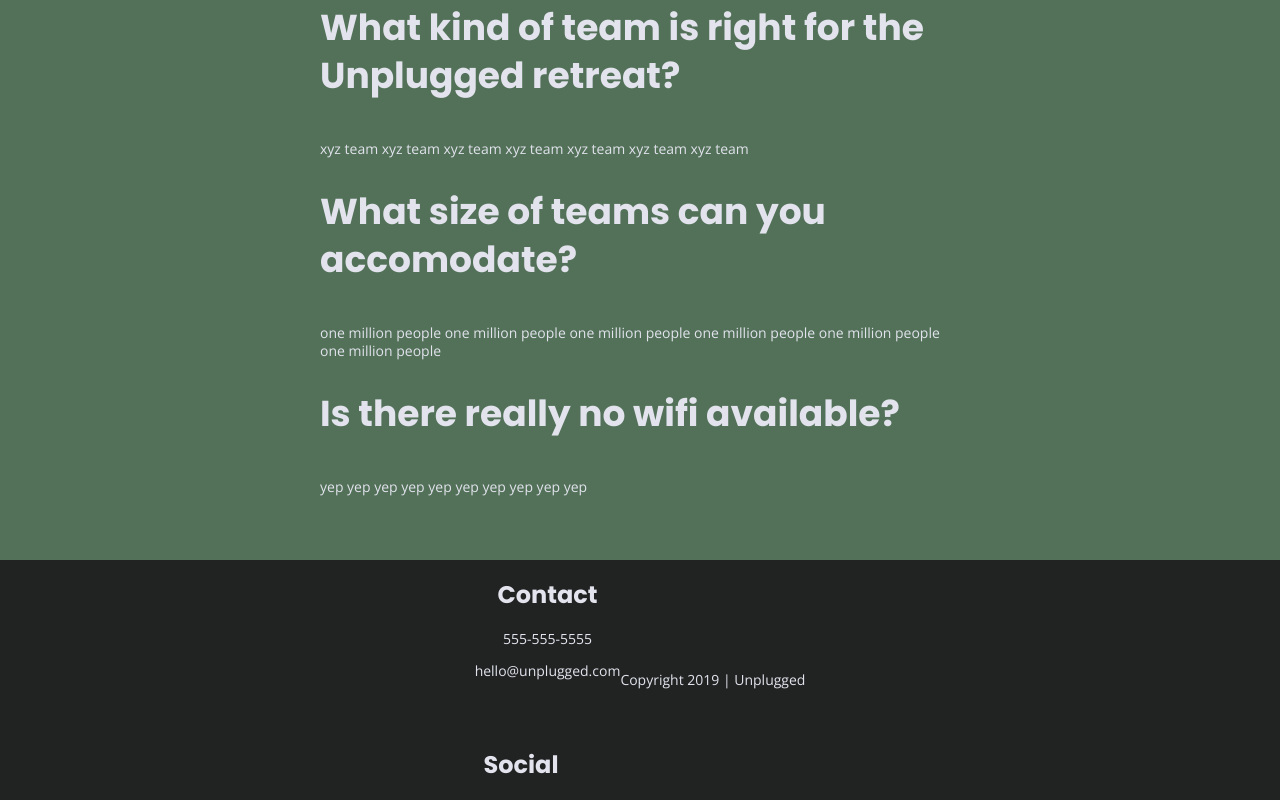
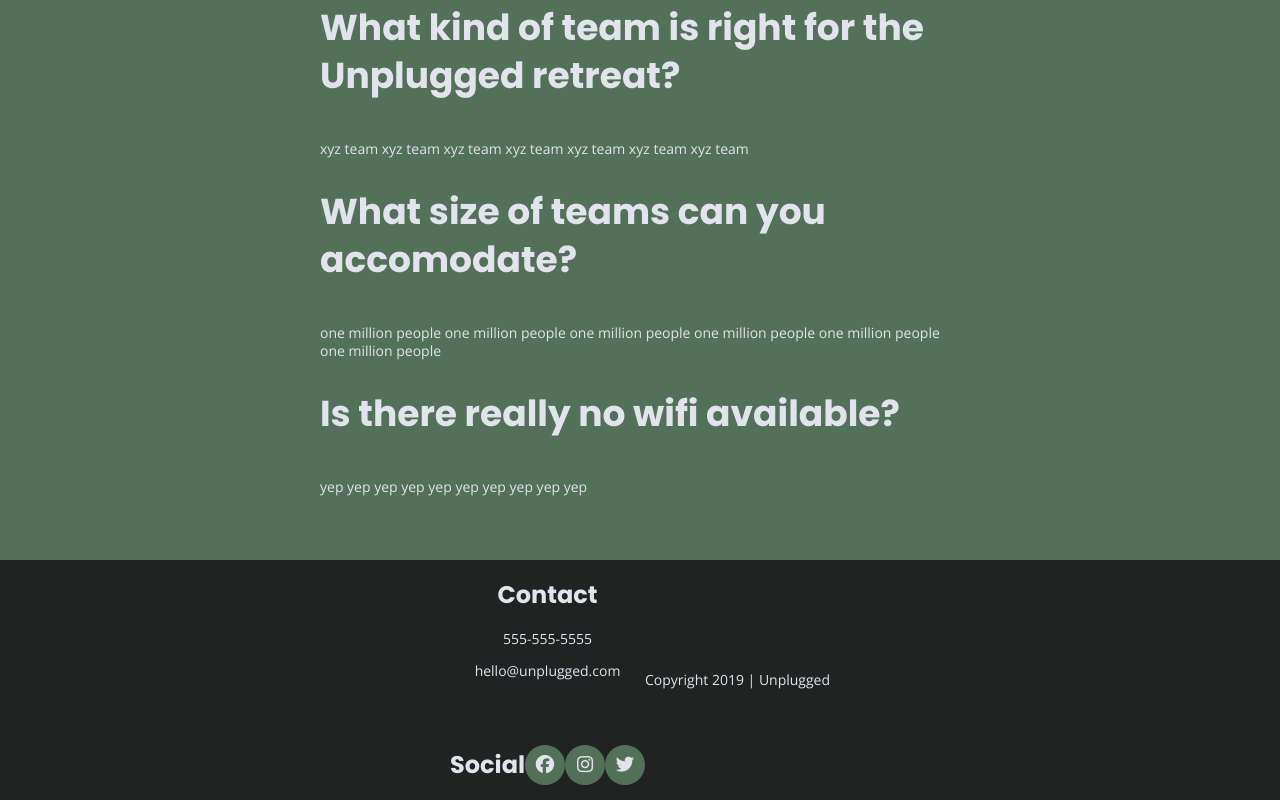
Before and after one commit to caitlintroutt/responsive-website, a website: page faq/index.html in a window 1280 px wide. Shown: the part 569-1369 px from the top of the page. Drawn offline with nearby package versions, Linux system fonts and the light colour scheme.

Commit message:
Added social icons

```diff
--- a/css/main.css
+++ b/css/main.css
@@ -402,21 +402,24 @@ textarea {
      margin-bottom: 50px;
    }
 
-   footer .social {
-
-   }
-
    footer .social-icons {
      display: flex;
      justify-content: space-around;
      align-items: center;
    }
 
-   footer .social p {
+   footer .social-icons p {
+     background-color: #527158;
+     border-radius: 50%;
+     width: 40px;
+     height: 40px;
      display: flex;
      justify-content: center;
      align-items: center;
-     margin: 0;
+   }
+
+   footer .social-icons p i {
+     font-size: 1.3125em;
    }
 
    footer .copyright {
--- a/faq/index.html
+++ b/faq/index.html
@@ -16,6 +16,7 @@
   <link rel="apple-touch-icon" href="../icon.png">
   <!-- Place favicon.ico in the root directory -->
 
+  <script src="https://kit.fontawesome.com/b89adebe39.js" crossorigin="anonymous"></script>
   <link rel="stylesheet" href="../css/normalize.css">
   <link rel="stylesheet" href="../css/main.css">
 
@@ -24,7 +25,6 @@
   /* Google FOnts */
   <link href="https://fonts.googleapis.com/css?family=Open+Sans:400,700|Poppins:500,700" rel="stylesheet">
 
-  <script src="https://kit.fontawesome.com/b89adebe39.js" crossorigin="anonymous"></script>
 </head>
 
 <body>
@@ -72,12 +72,18 @@
                   </address>
               </div>
               <div class="social">
-                  <div class="social-icons">
-                      <h3>Social</h3>
-                          <p><a href="https://www.facebook.com/yoursite" target="_blank"></a></p>
-                          <p><a href="https://instagram.com/yoursite" target="_blank"></a></p>
-                          <p><a href="https://twitter.com/yoursite" target="_blank"></a></p>
-                  </div>
+                <div class="social-icons">
+                    <h3>Social</h3>
+                        <p>
+                            <a href="https://www.facebook.com/yoursite" target="_blank"><i class="fab fa-facebook"></i></a>
+                        </p>
+                        <p>
+                            <a href="https://instagram.com/yoursite" target="_blank"><i class="fab fa-instagram"></i></a>
+                        </p>
+                        <p>
+                            <a href="https://twitter.com/yoursite" target="_blank"><i class="fab fa-twitter"></i></a>
+                        </p>
+                </div>
               </div>
           </div> <!-- footer content ends -->
       </div> <!-- footer content-wrapper ends -->
```
Also changed, not shown: about/index.html (+13 -7 lines), index.html (+12 -6 lines).
